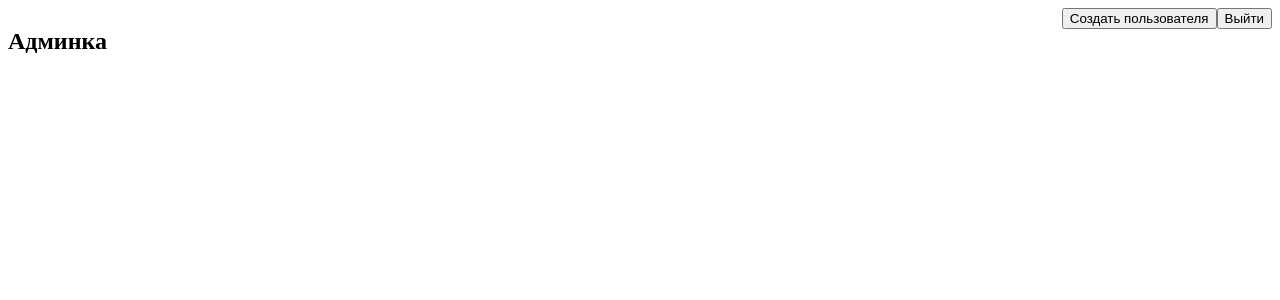
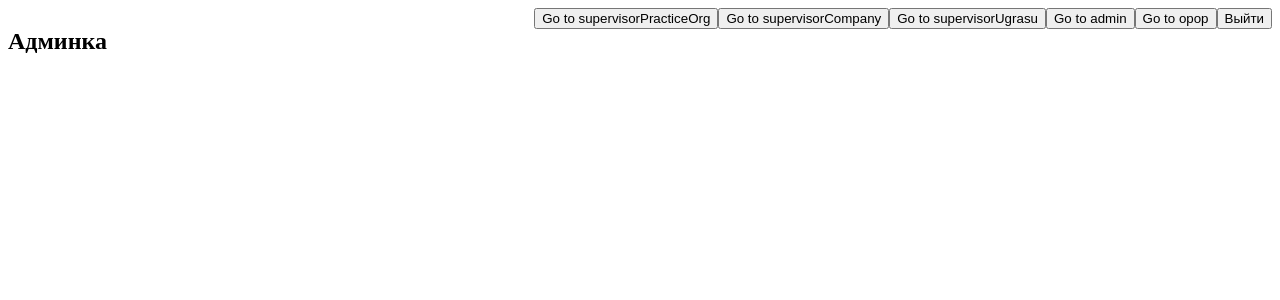
Before and after one commit to Kidcreole2/secondWeekDocWork, a Flask app: page / in a window 1280 px wide. Shown: the top 300 px of the page. Run offline with Flask 3, Linux system fonts and the light colour scheme; the visitor is signed in with stand-in values (Sample User, id 1).

Commit message:
site pages partially complete

```diff
--- a/fullstack/routes.py
+++ b/fullstack/routes.py
@@ -7,23 +7,6 @@ from models import Users
 @login_manager.user_loader
 def loader_user(user_id):
     return Users.query.get(user_id)
-
-@app.route('/register', methods=["GET","POST"])
-def register():
-    if request.method == "POST":
-        user = Users(login=request.form['login'],
-                     password=request.form['password'],
-                     firstname=request.form['firstname'],
-                     lastname=request.form['lastname'],
-                     surname=request.form['surname'],
-                     role=request.form["role"]
-                     )
-        reg_check = Users.register(user)
-        if reg_check:
-            return redirect(url_for("register"))
-        return redirect(url_for("home"))
-
-    return render_template("pages/Admin/register.html")
 
 @app.route("/login", methods=["GET", "POST"])
 def login():
@@ -45,20 +28,69 @@ def logout():
     logout_user()
     return redirect(url_for("home"))
 
-@app.route("/opop")
+@app.route("/opop_index")
 @login_required
-def opop_page():
+def opop_index():
     return render_template("pages/opop/index.html")
 
-@app.route("/admin")
+@app.route("/opop_add")
 @login_required
-def admin_page():
+def opop_add():
+    return render_template("pages/opop/add.html")
+
+@app.route("/admin_index")
+@login_required
+def admin_index():
     return render_template("pages/admin/index.html")
 
-@app.route("/teacher")
+@app.route("/admin_add", methods=["GET","POST"])
 @login_required
-def teacher_page():
-    return render_template("pages/teacher/index.html")
+def admin_add():
+    if request.method == "POST":
+        user = Users(login=request.form['login'],
+                     password=request.form['password'],
+                     firstname=request.form['firstname'],
+                     lastname=request.form['lastname'],
+                     surname=request.form['surname'],
+                     role=request.form["role"]
+                     )
+        reg_check = Users.register(user)
+        if reg_check:
+            return redirect(url_for("register"))
+        return redirect(url_for("home"))
+
+    return render_template("pages/admin/add.html")
+
+
+@app.route("/supervisorCompany_index")
+@login_required
+def supervisorCompany_index():
+    return render_template("pages/supervisorCompany/index.html")
+
+@app.route("/supervisorCompany_add")
+@login_required
+def supervisorCompany_add():
+    return render_template("pages/supervisorCompany/add.html")
+
+@app.route("/supervisorPracticeOrg_index")
+@login_required
+def supervisorPracticeOrg_index():
+    return render_template("pages/supervisorPracticeOrg/index.html")
+
+@app.route("/supervisorPracticeOrg_add")
+@login_required
+def supervisorPracticeOrg_add():
+    return render_template("pages/supervisorPracticeOrg/add.html")
+
+@app.route("/supervisorUgrasu_index")
+@login_required
+def supervisorUgrasu_index():
+    return render_template("pages/supervisorUgrasu/index.html")
+
+@app.route("/supervisorUgrasu_add")
+@login_required
+def supervisorUgrasu_add():
+    return render_template("pages/supervisorUgrasu/add.html")
 
 @app.route("/")
 def home():
--- a/fullstack/templates/index.html
+++ b/fullstack/templates/index.html
@@ -16,7 +16,11 @@
             <div style="display: flex;  flex-direction: row-reverse;">
             <a href="/logout"><button type="button">Выйти</button></a>
 
-            <a href="/register"><button type="button">Создать пользователя</button></a>
+            <a href="/opop_index"><button type="button">Go to opop</button></a>
+            <a href="/admin_index"><button type="button">Go to admin</button></a>
+            <a href="/supervisorUgrasu_index"><button type="button">Go to supervisorUgrasu</button></a>
+            <a href="/supervisorCompany_index"><button type="button">Go to supervisorCompany</button></a>
+            <a href="/supervisorPracticeOrg_index"><button type="button">Go to supervisorPracticeOrg</button></a>
 
 
         {% else %}
--- a/fullstack/templates/login.html
+++ b/fullstack/templates/login.html
@@ -28,7 +28,7 @@
 
 
               <button type="submit">Войти</button>
-              <a href="/register"><button  type="button">Зарегистрироваться</button></a>
+              <a href="/admin_add"><button  type="button">Зарегистрироваться</button></a>
             </form>
             <script><script>
 
--- a/fullstack/templates/pages/OPOP/add.html
+++ b/fullstack/templates/pages/OPOP/add.html
@@ -60,6 +60,7 @@
         <label for="floatingDate">Дата приказа</label>
     </div>
 </form>
+<a href="/opop_index"><button type="button">Вернуться</button></a>
 
 
         <script src="" async defer></script>
--- a/fullstack/templates/pages/OPOP/index.html
+++ b/fullstack/templates/pages/OPOP/index.html
@@ -15,7 +15,8 @@
             <h2 style="text-align: center;">Руководитель ОПОП</h2>
             <div style="display: flex;  flex-direction: row-reverse;">
             <a href="/logout"><button type="button">Выйти</button></a>
-            <a href="/opop_reduction"><button type="button">Создать практику</button></a>
+            <a href="/opop_add"><button type="button">Go to opop</button></a>
+
         </div>
         </div>
             <hr>
--- a/fullstack/templates/pages/admin/add.html
+++ b/fullstack/templates/pages/admin/add.html
@@ -50,6 +50,7 @@
           </div>
           <button formaction="" type="submit">Добавить пользователя</button>
         </form>
+        <a href="/admin_index"><button type="button">Вернуться</button></a>
 
 
 
--- a/fullstack/templates/pages/admin/index.html
+++ b/fullstack/templates/pages/admin/index.html
@@ -15,7 +15,7 @@
             <h2 style="text-align: center;">Админка</h2>
             <div style="display: flex;  flex-direction: row-reverse;">
             <a href="/logout"><button type="button">Выйти</button></a>
-            <a href="/register"><button type="button">Создать пользователя</button></a>
+            <a href="/admin_add"><button type="button">Создать пользователя</button></a>
         </div>
         </div>
             <hr>
--- a/fullstack/templates/pages/supervisorCompany/add.html
+++ b/fullstack/templates/pages/supervisorCompany/add.html
@@ -10,7 +10,7 @@
     </head>
     <body>
         <header>
-            <h3 style="text-align: center;">Руководитель ОПОП</h3>
+            <h3 style="text-align: center;">supervisorCompany</h3>
             <a href="/"><button type="button">На главную</button></a>
             <hr>
         </header>
@@ -60,6 +60,7 @@
         <label for="floatingDate">Дата приказа</label>
     </div>
 </form>
+<a href="/supervisorCompany_index"><button type="button">Вернуться</button></a>
 
 
         <script src="" async defer></script>
--- a/fullstack/templates/pages/supervisorCompany/index.html
+++ b/fullstack/templates/pages/supervisorCompany/index.html
@@ -12,7 +12,7 @@
         {% if current_user.is_authenticated %}
         <header>
             <div style="display: flex; justify-content: space-between;">
-            <h2 style="text-align: center;">Преподаватель</h2>
+            <h2 style="text-align: center;">supervisorCompany</h2>
             <div style="display: flex;  flex-direction: row-reverse;">
             <a href="/logout"><button type="button">Выйти</button></a>
         </div>
@@ -40,6 +40,7 @@
               <option value="" selected>Студент</option>
             </select>
           </form>
+          <a href="/supervisorCompany_add"><button type="button">Go to supervisorCompany</button></a>
           {% else %}
           <h1>You are not logged in</h1>
           <a href="/"><button type="button">Return</button></a>
--- a/fullstack/templates/pages/supervisorPracticeOrg/add.html
+++ b/fullstack/templates/pages/supervisorPracticeOrg/add.html
@@ -10,7 +10,7 @@
     </head>
     <body>
         <header>
-            <h3 style="text-align: center;">Руководитель ОПОП</h3>
+            <h3 style="text-align: center;">supervisorPracticeOrg</h3>
             <a href="/"><button type="button">На главную</button></a>
             <hr>
         </header>
@@ -60,6 +60,7 @@
         <label for="floatingDate">Дата приказа</label>
     </div>
 </form>
+<a href="/supervisorPracticeOrg_index"><button type="button">Вернуться</button></a>
 
 
         <script src="" async defer></script>
--- a/fullstack/templates/pages/supervisorPracticeOrg/index.html
+++ b/fullstack/templates/pages/supervisorPracticeOrg/index.html
@@ -12,7 +12,7 @@
         {% if current_user.is_authenticated %}
         <header>
             <div style="display: flex; justify-content: space-between;">
-            <h2 style="text-align: center;">Преподаватель</h2>
+            <h2 style="text-align: center;">supervisorPracticeOrg</h2>
             <div style="display: flex;  flex-direction: row-reverse;">
             <a href="/logout"><button type="button">Выйти</button></a>
         </div>
@@ -40,6 +40,7 @@
               <option value="" selected>Студент</option>
             </select>
           </form>
+          <a href="/supervisorPracticeOrg_add"><button type="button">Go to supervisorPracticeOrg</button></a>
           {% else %}
           <h1>You are not logged in</h1>
           <a href="/"><button type="button">Return</button></a>
--- a/fullstack/templates/pages/supervisorUgrasu/add.html
+++ b/fullstack/templates/pages/supervisorUgrasu/add.html
@@ -10,7 +10,7 @@
     </head>
     <body>
         <header>
-            <h3 style="text-align: center;">Руководитель ОПОП</h3>
+            <h3 style="text-align: center;">supervisorUgrasu</h3>
             <a href="/"><button type="button">На главную</button></a>
             <hr>
         </header>
@@ -60,6 +60,8 @@
         <label for="floatingDate">Дата приказа</label>
     </div>
 </form>
+<a href="/supervisorPracticeOrg_index"><button type="button">Вернуться</button></a>
+
 
 
         <script src="" async defer></script>
--- a/fullstack/templates/pages/supervisorUgrasu/index.html
+++ b/fullstack/templates/pages/supervisorUgrasu/index.html
@@ -12,7 +12,7 @@
         {% if current_user.is_authenticated %}
         <header>
             <div style="display: flex; justify-content: space-between;">
-            <h2 style="text-align: center;">Преподаватель</h2>
+            <h2 style="text-align: center;">supervisorUgrasu</h2>
             <div style="display: flex;  flex-direction: row-reverse;">
             <a href="/logout"><button type="button">Выйти</button></a>
         </div>
@@ -40,6 +40,7 @@
               <option value="" selected>Студент</option>
             </select>
           </form>
+          <a href="/supervisorUgrasu_add"><button type="button">Go to supervisorUgrasu</button></a>
           {% else %}
           <h1>You are not logged in</h1>
           <a href="/"><button type="button">Return</button></a>
```
